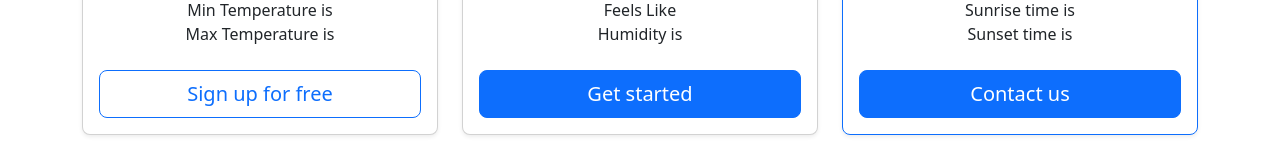
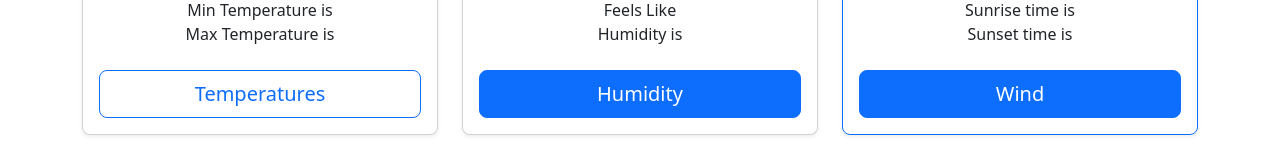
Before and after one commit to Gaurav-pathak60/weather-app, a plain HTML site: page index.html in a window 1280 px wide. Shown: the part 321-489 px from the top of the page. Drawn offline with nearby package versions, Linux system fonts and the light colour scheme; no server answers.

Commit message:
Update index.html

```diff
--- a/index.html
+++ b/index.html
@@ -62,7 +62,7 @@
 
 
               </ul>
-              <button type="button" class="w-100 btn btn-lg btn-outline-primary">Sign up for free</button>
+              <button type="button" class="w-100 btn btn-lg btn-outline-primary">Temperatures</button>
             </div>
           </div>
         </div>
@@ -79,7 +79,7 @@
                 <li>Feels Like <span id="feels_like"></span></li>
                 <li>Humidity is <span id="humidity"></span></li>
               </ul>
-              <button type="button" class="w-100 btn btn-lg btn-primary">Get started</button>
+              <button type="button" class="w-100 btn btn-lg btn-primary">Humidity</button>
             </div>
           </div>
         </div>
@@ -95,7 +95,7 @@
                 <li>Sunrise time is <span id="sunrise"></span></li>
                 <li>Sunset time is <span id="sunset"></span></li>
               </ul>
-              <button type="button" class="w-100 btn btn-lg btn-primary">Contact us</button>
+              <button type="button" class="w-100 btn btn-lg btn-primary">Wind</button>
             </div>
           </div>
         </div>
```
